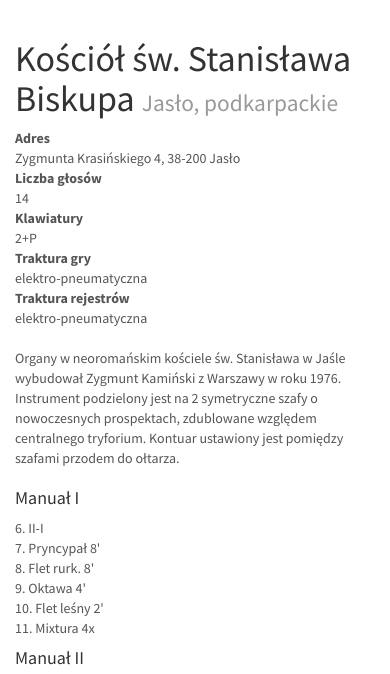
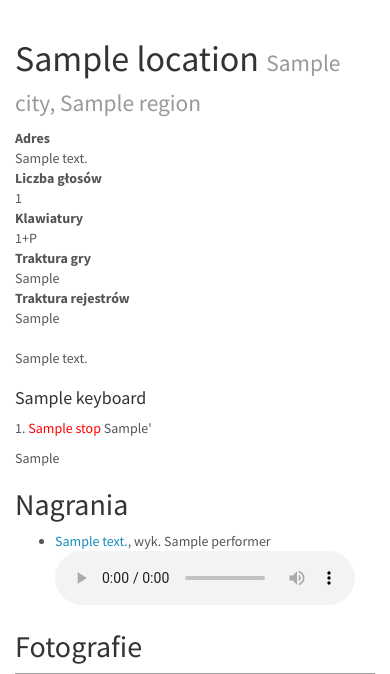
Before and after one commit to pawel-szajna/organ, a Django app: page /instrument/1 in a window 390 px wide. Shown: the part 55-729 px from the top of the page. Run offline with Django 3.2, Linux system fonts and the light colour scheme; tables that the repository leaves empty hold one stand-in row (values such as "Sample post"); some libraries are stand-ins or nearby versions; grey boxes are pictures that could not be loaded.

Commit message:
basic instrument display view working

```diff
--- a/organ/settings.py
+++ b/organ/settings.py
@@ -120,6 +120,7 @@ USE_TZ = True
 # https://docs.djangoproject.com/en/1.10/howto/static-files/
 
 STATIC_URL = '/static/'
+MEDIA_URL = '/media/'
 MEDIA_ROOT = os.path.join(BASE_DIR, 'media')
 
 STATICFILES_DIRS = [
--- a/organ/urls.py
+++ b/organ/urls.py
@@ -13,10 +13,13 @@ Including another URLconf
     1. Import the include() function: from django.conf.urls import url, include
     2. Add a URL to urlpatterns:  url(r'^blog/', include('blog.urls'))
 """
+
+from django.conf.urls.static import static
 from django.conf.urls import url, include
 from django.contrib import admin
+from django.conf import settings
 
 urlpatterns = [
     url(r'^admin/', admin.site.urls),
     url(r'^', include('organdb.urls')),
-]
+] + static(settings.MEDIA_URL, document_root=settings.MEDIA_ROOT)
--- a/organdb/urls.py
+++ b/organdb/urls.py
@@ -4,5 +4,7 @@ from . import views
 
 urlpatterns = [
     url(r'^$', views.index),
-    url(r'^instrument/(?P<id>[0-9]+)', views.instrument),
+    url(r'^instrument/(?P<instrument_id>[0-9]+)', views.instrument, name='view-instrument'),
+    url(r'^stop/(?P<stop_type_id>[0-9]+)', views.stop_type, name='view-stop-type'),
+    #url(r'^performer/(?P<id>[0-9]+)', views.performer),
 ]
--- a/organdb/views.py
+++ b/organdb/views.py
@@ -1,12 +1,18 @@
-from django.shortcuts import render
+from django.shortcuts import render, get_object_or_404
 from django.http import HttpResponse
 
-# Create your views here.
+from .models import *
 
 
 def index(request):
     return render(request, 'index.html', {})
 
 
-def instrument(request, id):
-    return render(request, 'instrument.html', {})
+def instrument(request, instrument_id):
+    the_instrument = get_object_or_404(Instrument, pk=instrument_id)
+    return render(request, 'instrument.html', {'instrument': the_instrument})
+
+
+def stop_type(request, stop_type_id):
+    the_stop_type = get_object_or_404(StopType, pk=stop_type_id)
+    return render(request, 'stop.html', {'stop_type': the_stop_type})
--- /dev/null
+++ b/static/custom.css
@@ -0,0 +1,7 @@
+a.stop {
+    color: black;
+}
+
+a.stop.reed {
+    color: red;
+}
--- /dev/null
+++ b/templates/footer.html
@@ -0,0 +1,17 @@
+
+        <hr>
+
+        <footer>
+            <p>&copy; 2016</p>
+        </footer>
+    </div>
+
+    <script
+    	src="https://maxcdn.bootstrapcdn.com/bootstrap/3.3.7/js/bootstrap.min.js"
+    	integrity="sha384-Tc5IQib027qvyjSMfHjOMaLkfuWVxZxUPnCJA7l2mCWNIpG9mGCD8wGNIcPD7Txa"
+    	crossorigin="anonymous">
+    </script>
+
+</body>
+
+</html>
--- /dev/null
+++ b/templates/header.html
@@ -0,0 +1,11 @@
+<!DOCTYPE html>
+<html lang="pl">
+
+<head>
+
+<meta charset="UTF-8">
+<meta http-equiv="X-UA-Compatible" content="IE=edge">
+<meta name="viewport" content="width=device-width, initial-scale=1">
+
+<link rel="stylesheet" href="/static/bootstrap.min.css">
+<link rel="stylesheet" href="/static/custom.css">
--- a/templates/instrument.html
+++ b/templates/instrument.html
@@ -1,119 +1,79 @@
-<!DOCTYPE html>
-<html lang="en">
+{% include "header.html" %}
 
-<head>
+<title>{{ instrument.location.name }}, {{ instrument.location.city.name }} &ndash; Polskie organy piszczałkowe</title>
 
-    <meta charset="UTF-8">
-    <meta http-equiv="X-UA-Compatible" content="IE=edge">
-    <meta name="viewport" content="width=device-width, initial-scale=1">
+{% include "navigation.html" %}
 
-    <link rel="stylesheet" href="/static/bootstrap.min.css">
-
-    <title>Instrument</title>
-
-</head>
-
-<body>
-
-    <nav class="navbar navbar-default navbar-static-top">
-    	<div class="container">
-        <div class="navbar-header">
-          <button type="button" class="navbar-toggle collapsed" data-toggle="collapse" data-target="#navbar" aria-expanded="false" aria-controls="navbar">
-            <span class="sr-only">Toggle navigation</span>
-            <span class="icon-bar"></span>
-            <span class="icon-bar"></span>
-            <span class="icon-bar"></span>
-          </button>
-          <a class="navbar-brand" href="#">Polskie organy piszczałkowe</a>
-        </div>
-        <div id="navbar-main" class="navbar-collapse collapse">
-          <ul class="nav navbar-nav">
-            <li><a href="#">Baza instrumentów</a></li>
-          </ul>
-        </div><!--/.navbar-collapse -->
-      </div>
-    </nav>
-
-    <div class="container">
 <div class="row">
     <div class="col-md-8">
-          <h1>Kościół św. Stanisława Biskupa <small>Jasło, podkarpackie</small></h1>
+
+        <h1>
+            {{ instrument.location.name }}
+            <small>
+                {{ instrument.location.city.name }},
+                {{ instrument.location.city.region.name }}
+            </small>
+        </h1>
+
         <dl class="dl-horizontal">
             <dt>Adres</dt>
-            <dd>Zygmunta Krasińskiego 4, 38-200 Jasło</dd>
+            <dd>{{ instrument.location.address }}</dd>
+
             <dt>Liczba głosów</dt>
-            <dd>14</dd>
+            <dd>{{ instrument.stops }}</dd>
+
             <dt>Klawiatury</dt>
-            <dd>2+P</dd>
+            <dd>{{ instrument.keyboards }}{% if instrument.pedalboard %}+P{% endif %}</dd>
+
             <dt>Traktura gry</dt>
-            <dd>elektro-pneumatyczna</dd>
+            <dd>{{ instrument.key_action }}</dd>
+
             <dt>Traktura rejestrów</dt>
-            <dd>elektro-pneumatyczna</dd>
+            <dd>{{ instrument.stop_action }}</dd>
         </dl>
-          <p>Organy w neoromańskim kościele św. Stanisława w Jaśle wybudował Zygmunt Kamiński z Warszawy w roku 1976. Instrument podzielony jest na 2 symetryczne szafy o nowoczesnych prospektach, zdublowane względem centralnego tryforium. Kontuar ustawiony jest pomiędzy szafami przodem do ołtarza.</p>
 
-            <div class="row">
+        <p>{{ instrument.description }}</p>
+
+        {% for keyboard in instrument.keyboard_set.all %}
+            {% if forloop.first %}<div class="row">{% endif %}
         <div class="col-sm-4">
-                <h4>Manuał I</h4>
+            <h4>{{ keyboard.name }}</h4>
             <p>
-                  6. II-I<br>
-                  7. Pryncypał 8'<br>
-                  8. Flet rurk. 8'<br>
-                  9. Oktawa 4'<br>
-                  10. Flet leśny 2'<br>
-                  11. Mixtura 4x<br>
+                {% for stop in keyboard.stop_set.all %}
+                    {{ stop.number }}. <a class="stop{% if stop.reed %} reed{% endif %}" href="{% url 'view-stop-type' stop.type.pk %}">{{ stop.name }}</a> {% if stop.length %}{{ stop.length }}'{% endif %}<br>
+                {% empty %}
+                    Brak głosów.
+                {% endfor %}
             </p>
         </div>
-              <div class="col-sm-4">
-                <h4>Manuał II</h4>
-                <p>
-                  12. Flet kryty 8'<br>
-                  13. Salicet 8'<br>
-                  14. Flet 4'<br>
-                  15. Pryncypał 2'<br>
-                  16. Kwinta 1 1/3'<br>
-                  17. Szarf 4x<br>
-                  18. Tremolo<br>
-                </p>
-              </div>
-              <div class="col-sm-4">
-                <h4>Pedał</h4>
-                <p>
-                  1. I-P<br>
-                  2. II-P<br>
-                  3. Subbas 16'<br>
-                  4. Oktawa 8'<br>
-                  5. Chorał 4'<br>
-                </p>
-              </div>
-            </div>
+        {% if forloop.counter|divisibleby:3 and not forloop.last %}</div><div class="row">{% endif %}
+        {% if forloop.last %}</div>{% endif %}
+        {% empty %}
+            <p>Brak informacji o dyspozycji instrumentu.</p>
+        {% endfor %}
 
-            <p>Włączniki ręczne pod manuałem I: R; R; I; II; K; T; C; A<br>
-            Urządzenia dodatkowe: automat pedałowy, 2 wolne kombinacje, crescendo, woltomierz.<br>
-            Register zbiorowy: Tutti</p>
+        <p>{{ instrument.additional_features }}</p>
+
+        <h2>Nagrania</h2>
+
+        {% for recording in instrument.recording_set.all %}
+            {% if forloop.first %}<ul>{% endif %}
+            <li><a href="{{ MEDIA_URL }}{{ recording.file.url }}">{{ recording.description }}</a>, wyk. {{ recording.performer.name }}<br><audio src="{{ MEDIA_URL }}{{ recording.file.url }}" controls></audio></li>
+            {% if forloop.last %}</ul>{% endif %}
+        {% empty %}
+            <p>Brak nagrań tego instrumentu.</p>
+        {% endfor %}
 
     </div>
 
     <div class="col-md-4">
         <h2>Fotografie</h2>
-          <p><img class="img-responsive" src="/static/1.jpg" alt="1"></p>
-          <p><img class="img-responsive" src="/static/2.jpg" alt="2"></p>
+        <p><img class="img-responsive" src="/static/0.jpg" alt="1"></p>
+        <p><img class="img-responsive" src="/static/0.jpg" alt="2"></p>
+
+        <h2>Lokalizacja</h2>
+        <p>(google maps)</p>
     </div>
 </div>
 
-      <hr>
-
-      <footer>
-        <p>&copy; 2016</p>
-      </footer>
-    </div> <!-- /container -->
-
-    <script
-    	src="https://maxcdn.bootstrapcdn.com/bootstrap/3.3.7/js/bootstrap.min.js"
-    	integrity="sha384-Tc5IQib027qvyjSMfHjOMaLkfuWVxZxUPnCJA7l2mCWNIpG9mGCD8wGNIcPD7Txa"
-    	crossorigin="anonymous">
-    </script>
-
-</body>
-
-</html>
+{% include "footer.html" %}
--- /dev/null
+++ b/templates/navigation.html
@@ -0,0 +1,24 @@
+</head>
+
+<body>
+
+    <nav class="navbar navbar-default navbar-static-top">
+    	<div class="container">
+        <div class="navbar-header">
+          <button type="button" class="navbar-toggle collapsed" data-toggle="collapse" data-target="#navbar" aria-expanded="false" aria-controls="navbar">
+            <span class="sr-only">Toggle navigation</span>
+            <span class="icon-bar"></span>
+            <span class="icon-bar"></span>
+            <span class="icon-bar"></span>
+          </button>
+          <a class="navbar-brand" href="#">Polskie organy piszczałkowe</a>
+        </div>
+        <div id="navbar-main" class="navbar-collapse collapse">
+          <ul class="nav navbar-nav">
+            <li><a href="#">Baza instrumentów</a></li>
+          </ul>
+        </div><!--/.navbar-collapse -->
+        </div>
+    </nav>
+
+    <div class="container">
```
Also changed, not shown: organdb/models.py (+86 -37 lines), templates/index.html (+1 -24 lines), templates/stop.html (added, +30 -0 lines). Lines whose indentation alone changed are shown as unchanged.
